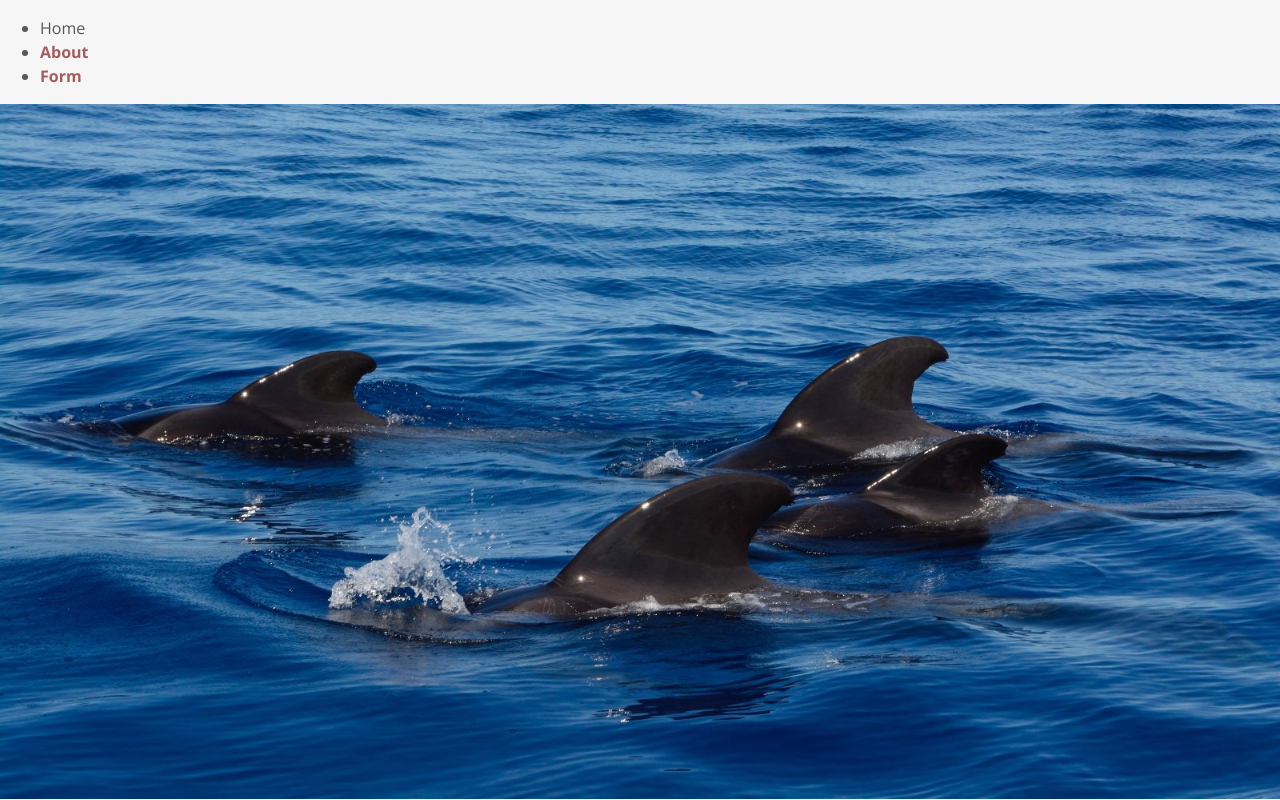
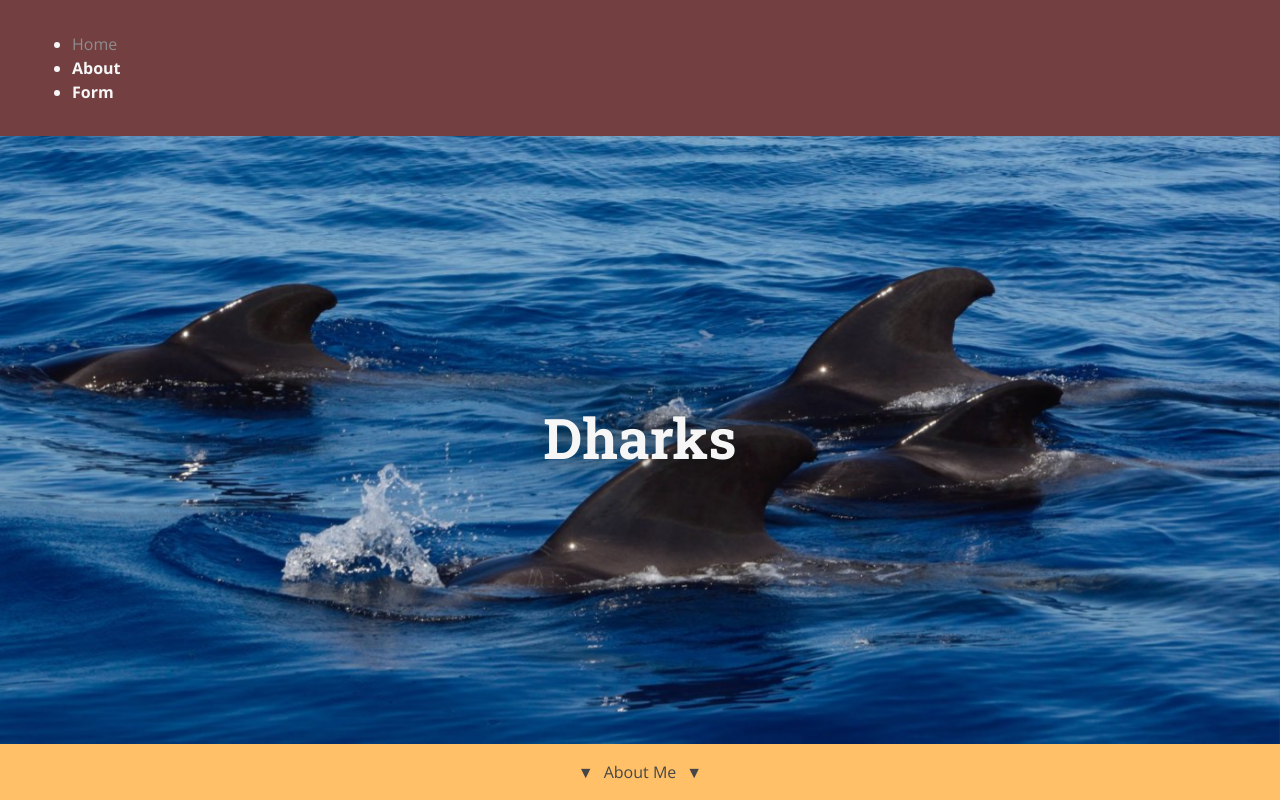
Before and after one commit to JosiahStephens/cards, a plain HTML site: page index.html in a window 1280 px wide. Shown: the top 800 px of the page. Drawn offline with nearby package versions, Linux system fonts and the light colour scheme.

Commit message:
worked on menu

```diff
--- a/index.html
+++ b/index.html
@@ -52,7 +52,8 @@
   </picture>
   <main>
     <h1>Dharks</h1>
-    <article>
+    <div class="scroll-down">About Me</div>
+    <article class="first-article">
       <h2>What are dharks?</h2>
       <p>
         Dog Sharks (<em>selachimorpha canis</em>), often called dharks, are a group of
--- a/styles/main.css
+++ b/styles/main.css
@@ -6,11 +6,21 @@
     --gray: #8e8e8e;
     --scorpion: #575757;
     --dark-scorpion: #464646;
-    background-color: var(--wild-sand);
+    background-color: var(--dark-au-chico);
 }
 
 * {
     box-sizing: border-box;
+}
+
+header {
+    background-color: var(--dark-au-chico);
+    color: var(--wild-sand);
+    padding: 1rem 2rem;
+    position: fixed;
+    top: 0;
+    left: 0;
+    width: 100%;
 }
 
 body {
@@ -47,7 +57,14 @@ h6 {
 }
 
 picture img {
-    width: 100%;
+    display: block;
+    width: 100vw;
+    height: 100vh;
+    object-fit: cover;
+    position: fixed;
+    top: 0;
+    left: 0;
+    z-index: -2;
 }
 
 .inline-picture {
@@ -60,7 +77,7 @@ h1,
 h2,
 h3 {
     line-height: 1.2;
-    margin: 1em 0 0.5em;
+    /* margin: 1em 0 0.5em; */
 }
 
 h1 {
@@ -72,6 +89,7 @@ h1 {
 h2 {
     color: var(--scorpion);
     font-size: 2rem;
+    padding-top: 2rem;
 }
 
 h3 {
@@ -108,9 +126,45 @@ a:focus {
 }
 
 main {
+    width: 100%;
+    background-color: var(--wild-sand);
+}
+
+.button:last-child {
+    margin-bottom: 10rem;
+}
+
+/* main:first-child {
+    margin-top: 100rem;
+} */
+
+/* h2, p {
+    margin: 0;
+} */
+
+h1 {
+    position: fixed;
+    top: 50%;
+    left: 50%;
+    z-index: -1;
+    color: var(--wild-sand);
+    text-shadow: 0 0 30px rgb(0 0 0 / 70%);
+    font-size: 3.5rem;
+    width: 100%;
+    text-align: center;
+    padding: 0 2rem;
+    transform: translate(-50%, -50%);
+}
+
+article {
+    background-color: var(--wild-sand);
     margin: 0 auto;
     max-width: 50rem;
     padding: 0 1rem;
+}
+
+.first-article {
+    margin-top: 100vh;
 }
 
 .button {
@@ -138,3 +192,63 @@ main {
     background-color: var(--dark-au-chico);
     box-shadow: 0 0 0 2px var(--dark-au-chico);
 }
+
+.scroll-down {
+    background-color: var(--koromiko);
+    padding: 1rem 2rem;
+
+    position: fixed;
+    left: 0;
+    bottom: 0;
+    width: 100%;
+
+    cursor: pointer;
+
+    font-size: 1rem;
+    color: var(--dark-scorpion);
+    text-align: center;
+
+    z-index: -1;
+}
+
+.scroll-down::before {
+    display: inline-block;
+    padding-bottom: 0;
+    padding-right: 10px;
+    content: "▼";
+}
+
+  .scroll-down::after {
+    display: inline-block;
+    padding-bottom: 0;
+    padding-left: 10px;
+    content: "▼";
+  }
+
+header a:link {
+    color: var(--wild-sand);
+    font-weight: bold;
+    text-decoration: none;
+}
+
+header a:visited {
+    color: var(--wild-sando);
+}
+
+header a:hover {
+    text-decoration: underline;
+}
+
+header a:active,
+header a:focus {
+    color: var(--gray);
+}
+
+header .dead-link {
+    color: var(--gray);
+}
+
+header .dead-link:hover {
+    text-decoration: none;
+    color: var(--gray);
+}
```
Also changed, not shown: images/shrek400.png (added).
